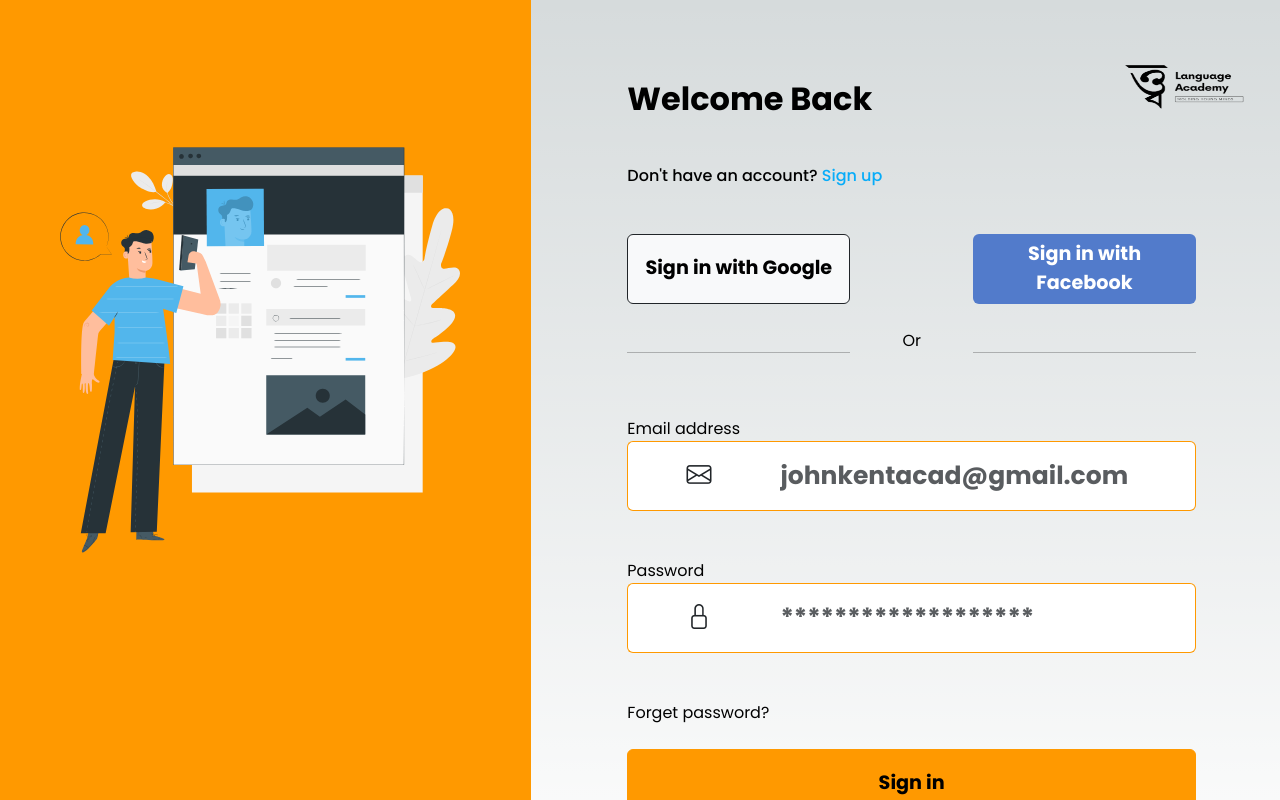
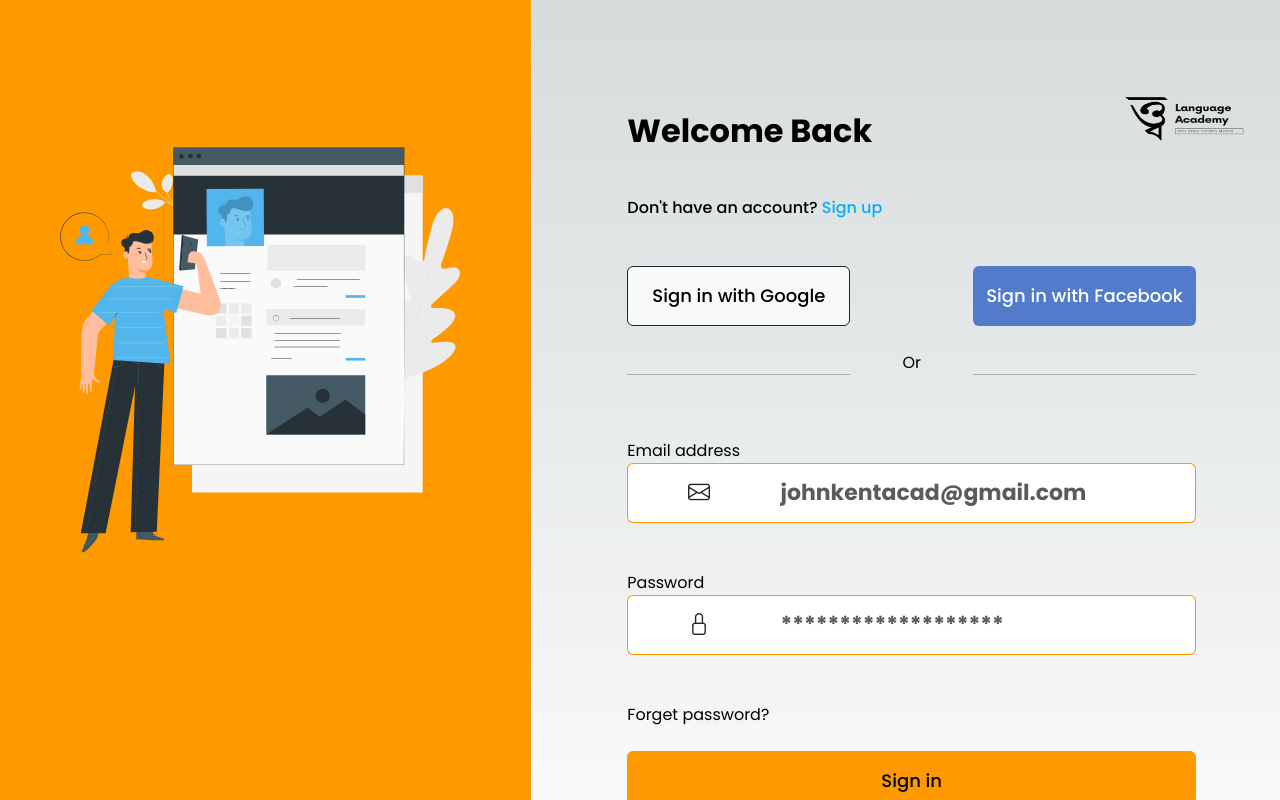
Before and after one commit to jaybamk/my-app-forked, a Next.js app: page /auth/signin in a window 1280 px wide. Shown: the top 800 px of the page. Built offline with nearby package versions, Linux system fonts and the light colour scheme.

Commit message:
made some adjustment

```diff
--- a/app/auth/signin/page.tsx
+++ b/app/auth/signin/page.tsx
@@ -10,7 +10,7 @@ export default function SignIn(){
             <div className="d-none d-lg-flex col-lg-5 bg-primary justify-content-around">
                 <Image src="/signin-img.svg" alt="signin image" width={400} height={700}/>
             </div>
-            <div className="col-xs-12 col-lg-7 p-5 pt-3 pb-3">
+            <div className="col-xs-12 col-lg-7 p-1 p-sm-2 p-md-3 p-lg-4 p-xl-5">
                 <Link href="/" >
                     <Image src={logo} alt="logo" width={120} height={45} className="float-end my-5"/>
                 </Link>
--- a/app/auth/signin/signIn.module.scss
+++ b/app/auth/signin/signIn.module.scss
@@ -6,14 +6,14 @@
   text-decoration: underline;
 }
 .btn {
-  height: 70px;
+  min-height: 60px;
   align-items: center;
   display: flex;
   width: 100%;
   justify-content: center;
   text-align: center;
-  font-weight: 600;
-  font-size: larger;
+  font-weight: 500;
+  font-size: large;
 }
 .btnFacebook {
   background-color: #527bcb;
@@ -27,17 +27,17 @@
   justify-content: center;
 }
 .input {
-  height: 70px;
-  font-weight: 700;
-  font-size: 25px;
+  height: 60px;
+  font-weight: 600;
+  font-size: 22px;
   border-left: none;
 }
 .inputText {
   display: flex;
-  min-width: 50px;
+  min-width: 30px;
   justify-content: center;
   align-items: center;
   background-color: white;
   border-right: none;
-  font-size: 25px;
+  font-size: 22px;
 }
```
